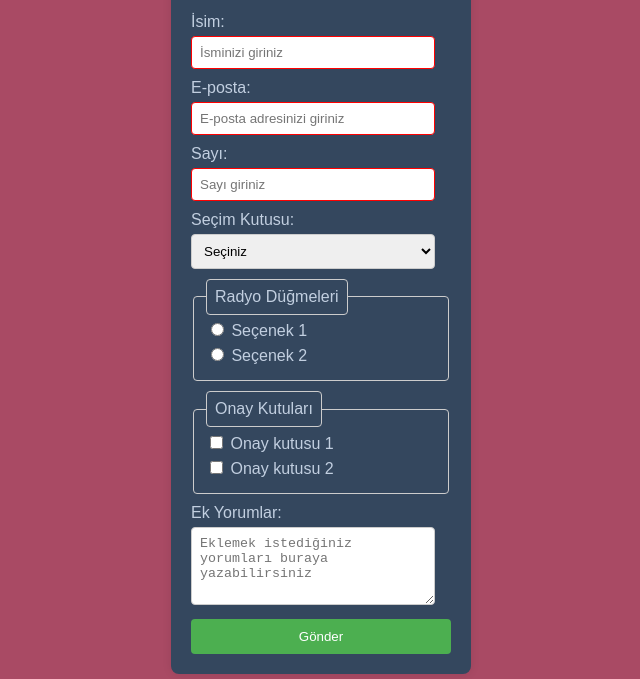
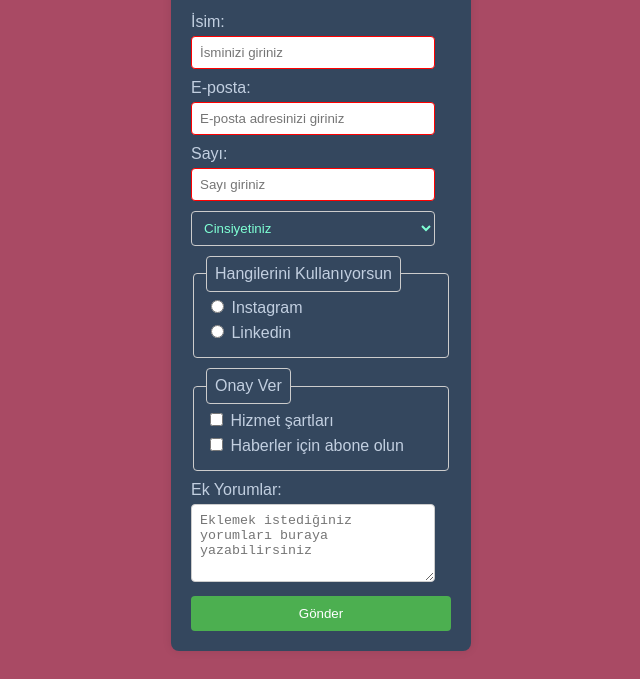
Before and after one commit to gokselgurluk/Patika-Frontend, a plain HTML site: page week1/Ödev - Kayıt Formu/index.html in a window 1280 px wide. Shown: the part 121-800 px from the top of the page, without its empty margins (319-959 px from the left). Drawn offline with Linux system fonts and the light colour scheme.

Commit message:
form tasarı mı guncellendi

```diff
--- a/week1/Ödev - Kayıt Formu/index.html
+++ b/week1/Ödev - Kayıt Formu/index.html
@@ -22,6 +22,7 @@
             border-radius: 8px;
             box-shadow: 0 0 10px rgba(0, 0, 0, 0.1);
         }
+
         h1{
             color: #c2cfe0;
         }
@@ -32,6 +33,15 @@
             color: #c2cfe0;
 
         }
+        select {
+    border: none;
+    outline: none;
+    background-color: #34475e; /* Arka plan rengi */
+    color: aquamarine; /* Metin rengi */
+    padding: 8px;
+    border-radius: 4px;
+    box-sizing: border-box;
+}
            /* Legend ve fieldset elementlerine stiller */
            fieldset {
             border: 1px solid #ccc;
@@ -92,23 +102,23 @@
         <label id="number-label" for="number">Sayı:</label>
         <input type="number" id="number" name="number" placeholder="Sayı giriniz" min="1" max="100" required>
 
-        <label for="dropdown">Seçim Kutusu:</label>
+
         <select id="dropdown" name="dropdown" required>
-            <option value="">Seçiniz</option>
-            <option value="option1">Seçenek 1</option>
-            <option value="option2">Seçenek 2</option>
+            <option value="" selected disabled>Cinsiyetiniz</option>
+            <option value="option1">Erkek</option>
+            <option value="option2">Kadın</option>
         </select>
 
         <fieldset>
-            <legend>Radyo Düğmeleri</legend>
-            <label><input type="radio" name="radios" value="option1" required> Seçenek 1</label>
-            <label><input type="radio" name="radios" value="option2"> Seçenek 2</label>
+            <legend>Hangilerini Kullanıyorsun</legend>
+            <label><input type="radio" name="radios" value="option1" required> Instagram</label>
+            <label><input type="radio" name="radios" value="option2"> Linkedin</label>
         </fieldset>
 
         <fieldset>
-            <legend>Onay Kutuları</legend>
-            <label><input type="checkbox" name="checkbox1" value="value1" required> Onay kutusu 1</label>
-            <label><input type="checkbox" name="checkbox2" value="value2"> Onay kutusu 2</label>
+            <legend>Onay Ver</legend>
+            <label><input type="checkbox" name="checkbox1" value="value1" required> Hizmet şartları</label>
+            <label><input type="checkbox" name="checkbox2" value="value2"> Haberler için abone olun</label>
         </fieldset>
 
         <label for="comments">Ek Yorumlar:</label>
```
